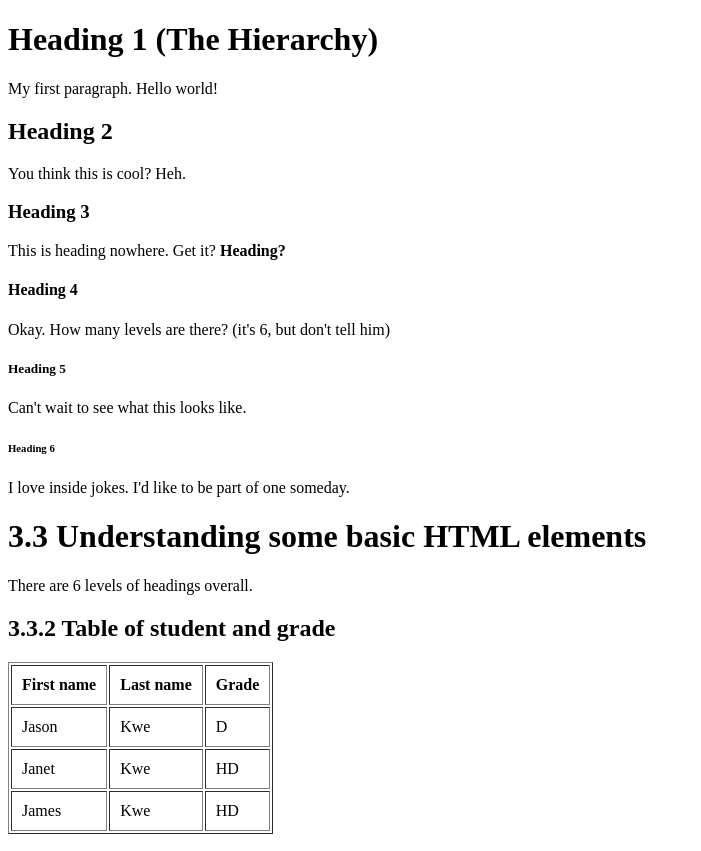
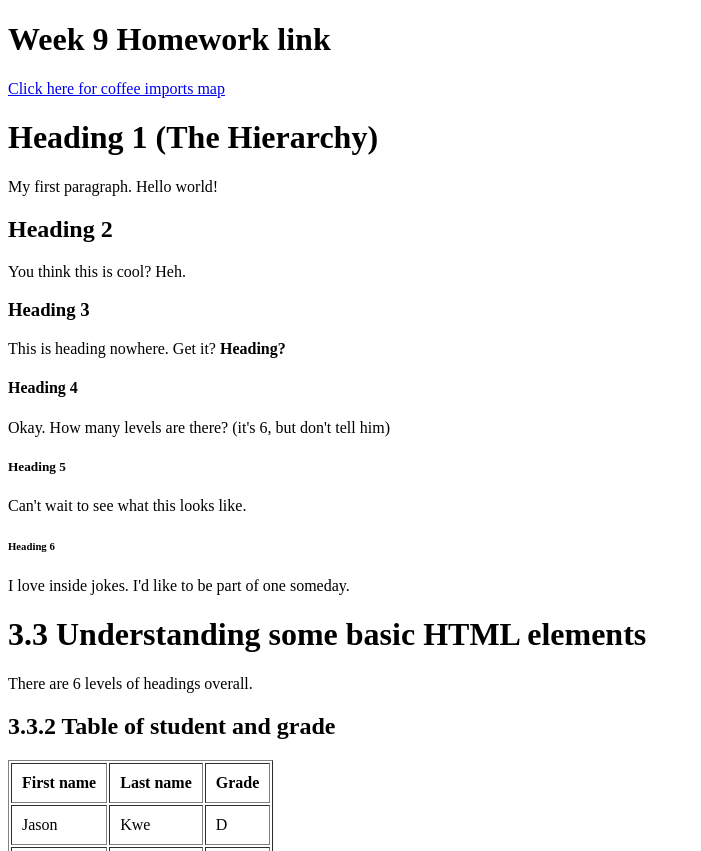
Before and after one commit to JasonKwe/fit3179, a plain HTML site: page index.html in a window 1280 px wide. Shown: the top 851 px of the page, without its empty margins (0-701 px from the left). Drawn offline with Linux system fonts and the light colour scheme.

Commit message:
Added link to W9 homework

```diff
--- a/index.html
+++ b/index.html
@@ -4,6 +4,11 @@
     <title>My second 'first' HTML document</title>
 </head>
 <body>
+
+    <h1>Week 9 Homework link</h1>
+    <a href="/w9homework/hw4.html">Click here for coffee imports map</a>
+
+
     <h1>Heading 1 (The Hierarchy)</h1>
     <p>My first paragraph. Hello world!</p>
     <h2>Heading 2</h2>
```
